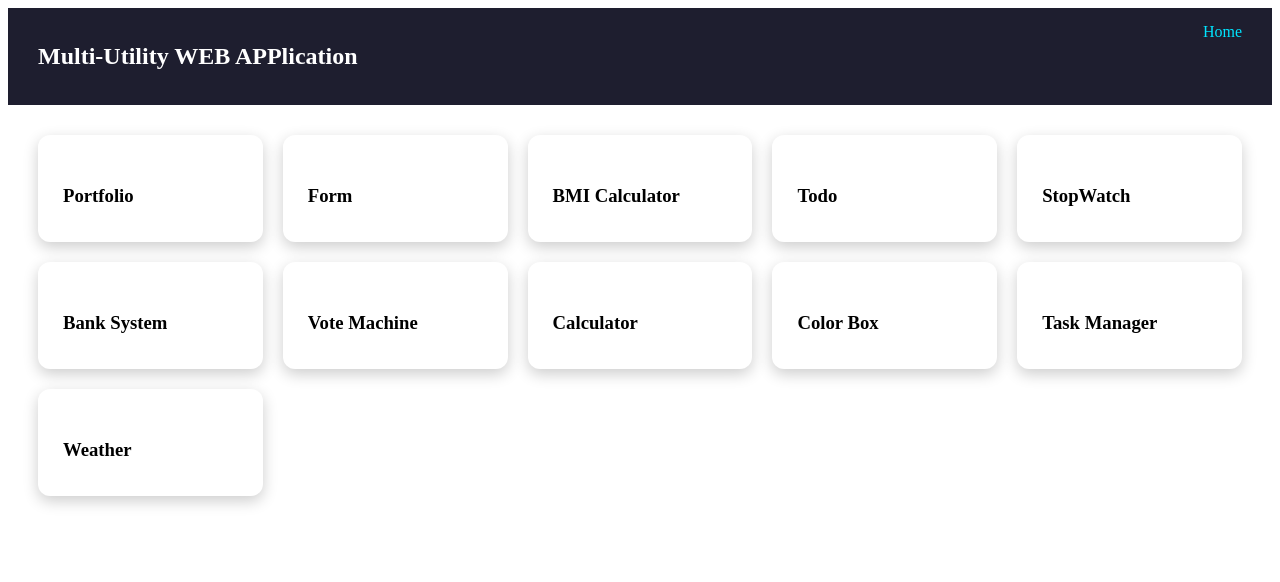
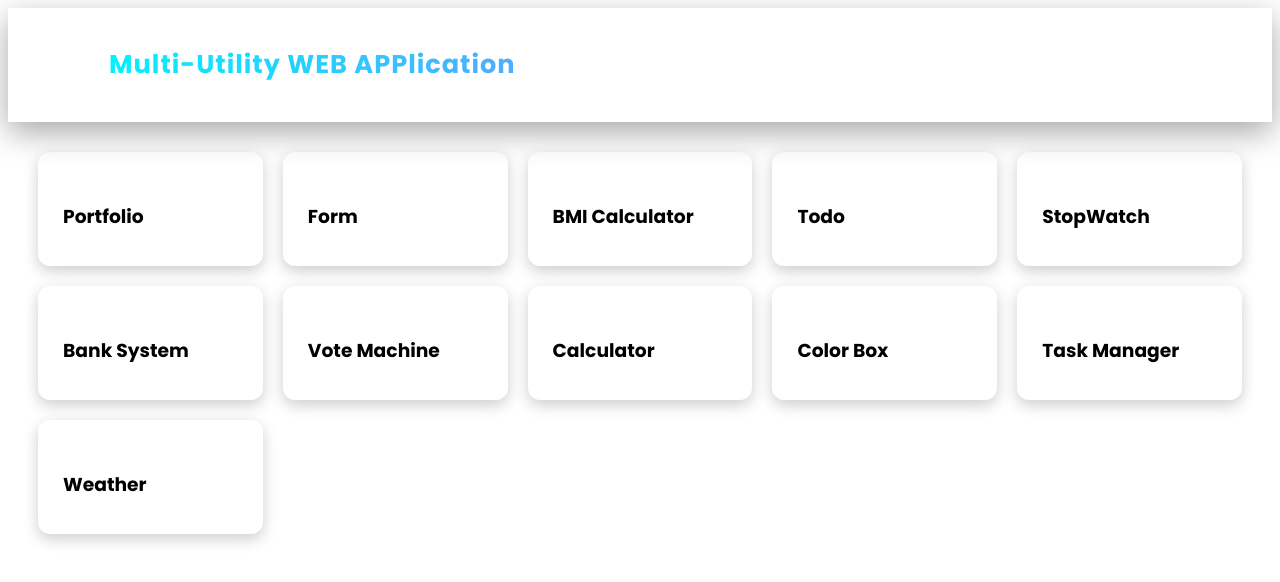
Before and after one commit to Jaysaw/MERN-TASK, a React (Vite) app: page / in a window 1280 px wide. Shown: the top 582 px of the page. Built offline with nearby package versions, Linux system fonts and the light colour scheme.

Commit message:
Update Navbar.css

```diff
--- a/src/components/Navbar.css
+++ b/src/components/Navbar.css
@@ -1,13 +1,115 @@
+@import url("https://fonts.googleapis.com/css2?family=Poppins:wght@400;600;700&display=swap");
+
+* {
+  font-family: "Poppins", sans-serif;
+}
+
 .navbar {
+  position: sticky;
+  top: 0;
+  z-index: 1000;
+
   display: flex;
+  align-items: center;
   justify-content: space-between;
-   padding: 15px 30px;
-   background: #1e1e2f;
-   color: white;
+
+  padding: 16px 8%;
+  background: rgba(255, 255, 255, 0.08);
+  backdrop-filter: blur(14px);
+  border-bottom: 1px solid rgba(255, 255, 255, 0.15);
+
+  box-shadow: 0 10px 30px rgba(0, 0, 0, 0.35);
+
+  animation: slideDown 0.8s ease;
+}
+
+
+@keyframes slideDown {
+  from {
+    opacity: 0;
+    transform: translateY(-40px);
+  }
+  to {
+    opacity: 1;
+    transform: translateY(0);
+  }
+}
+
+
+.navbar h2 {
+  font-size: 1.6rem;
+  font-weight: 700;
+  letter-spacing: 1px;
+
+  background: linear-gradient(90deg, #00f2fe, #4facfe);
+  -webkit-background-clip: text;
+  -webkit-text-fill-color: transparent;
+
+  cursor: pointer;
+  transition: transform 0.3s ease, text-shadow 0.3s ease;
+}
+
+.navbar h2:hover {
+  transform: scale(1.05);
+  text-shadow: 0 0 25px rgba(0, 255, 255, 0.6);
 }
 
 
 .navbar a {
-   color: #00e5ff;
+  position: relative;
+  color: #ffffff;
   text-decoration: none;
+  font-size: 1.05rem;
+  font-weight: 500;
+
+  padding: 8px 14px;
+  border-radius: 8px;
+
+  transition: all 0.4s ease;
 }
+
+
+.navbar a::after {
+  content: "";
+  position: absolute;
+  left: 0;
+  bottom: 0;
+
+  width: 0%;
+  height: 2px;
+  background: linear-gradient(90deg, #00f2fe, #4facfe);
+
+  transition: width 0.4s ease;
+}
+
+.navbar a:hover::after {
+  width: 100%;
+}
+
+
+.navbar a:hover {
+  color: #00f2fe;
+  background: rgba(0, 255, 255, 0.12);
+  box-shadow: 0 0 20px rgba(0, 255, 255, 0.4);
+  transform: translateY(-2px);
+}
+
+
+.navbar a.active {
+  color: #00f2fe;
+  font-weight: 600;
+}
+
+
+@media (max-width: 768px) {
+  .navbar {
+    flex-direction: column;
+    gap: 12px;
+    padding: 16px 5%;
+  }
+
+  .navbar h2 {
+    font-size: 1.3rem;
+    text-align: center;
+  }
+}
```
Lines whose indentation alone changed are shown as unchanged.
